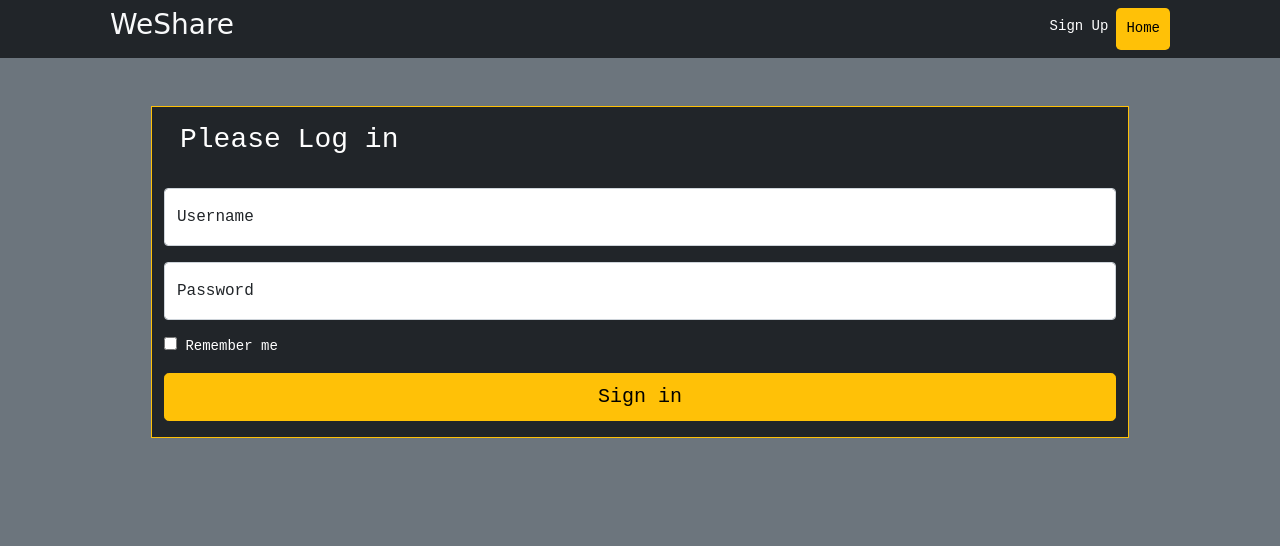
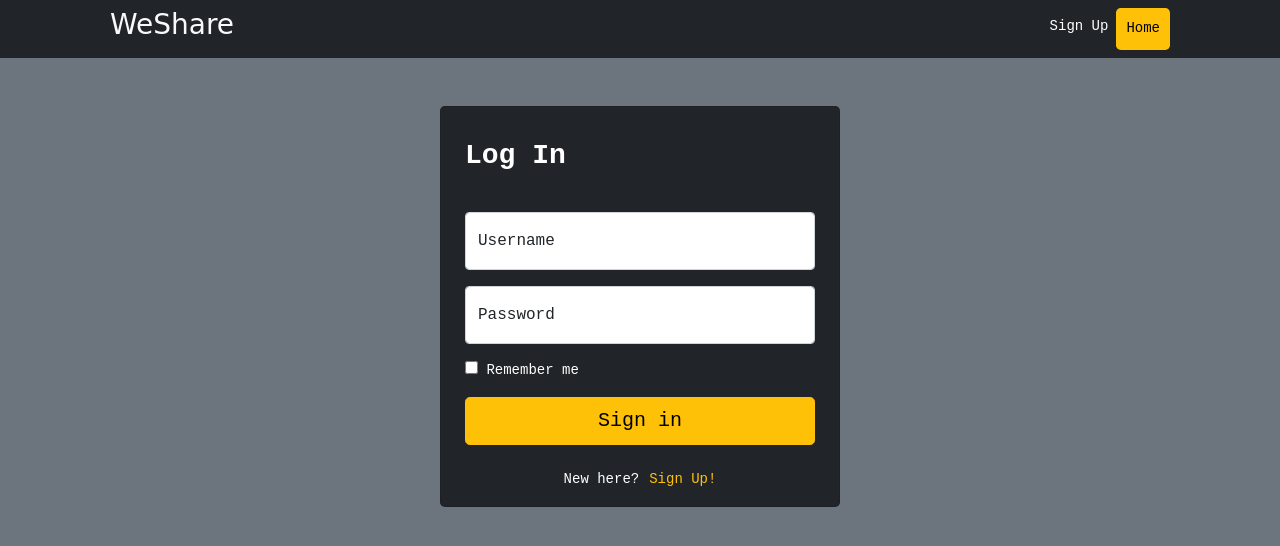
Before and after one commit to LebasoraJohnJefferson/WeShare, a Django app: page /login in a window 1280 px wide. Shown: the top 546 px of the page. Run offline with Django 4.2, Linux system fonts and the light colour scheme; some web fonts are replaced.

Commit message:
style: auth UI
I just added fixed card width and modified some sizing

```diff
--- a/templates/index.html
+++ b/templates/index.html
@@ -33,7 +33,7 @@
   {% endif %}
   </div>
 
-  <body class="row bg-secondary" id="article-text">
+  <body class="row bg-secondary" id="article-text" style="position: relative; overflow-x: hidden;">
     {% block content%} {% endblock %}
   </body>
 </html>
--- a/visitorHome/templates/visitorHome/auth/login.html
+++ b/visitorHome/templates/visitorHome/auth/login.html
@@ -3,25 +3,47 @@
 {% block content %}
   {% include 'includes/header.html' %}
 
-    <form class="w-75 m-auto mt-5 border border-warning bg-dark" method="POST" action="{% url 'Login' %}">
+  <form
+    class="card w-100 mx-4 p-4 pb-3 m-2 mx-auto mt-5 rounded-3 bg-dark"
+    method="POST"
+    action="{% url 'Login' %}"
+    style="max-width: 400px"
+  >
     {% csrf_token %}
-        <h1 class="h3 mb-3 fw-normal p-3">Please Log in</h1>
+    <h1 class="h3 mb-0 fw-bold pb-4 pt-2">Log In</h1>
 
     <div class="form-floating my-3">
-          <input name="username" type="text" class="form-control" id="floatingInput" placeholder="name@example.com">
+      <input
+        name="username"
+        type="text"
+        class="form-control"
+        id="floatingInput"
+        placeholder="name@example.com"
+      />
       <label for="floatingInput" class="text-dark fs-6">Username</label>
     </div>
     <div class="form-floating">
-          <input name="password" type="password" class="form-control" id="floatingPassword" placeholder="Password">
+      <input
+        name="password"
+        type="password"
+        class="form-control"
+        id="floatingPassword"
+        placeholder="Password"
+      />
       <label for="floatingPassword" class="text-dark fs-6">Password</label>
     </div>
 
     <div class="checkbox my-3">
-          <label>
-            <input type="checkbox" value="remember-me"> Remember me
-          </label>
+      <label> <input type="checkbox" value="remember-me" /> Remember me </label>
     </div>
-        <button class="w-100 btn btn-lg btn-warning mb-3" type="submit">Sign in</button>
+    <button class="w-100 btn btn-lg btn-warning" type="submit">
+      Sign in
+    </button>
+
+    <div class="w-100 mt-4 d-flex justify-content-center">
+      <span style="margin-right: 10px;">New here?</span>
+      <a href="/signup" class="text-decoration-none text-warning">Sign Up!</a>
+    </div>
   </form>
 
 
--- a/visitorHome/views.py
+++ b/visitorHome/views.py
@@ -14,6 +14,7 @@ header_links = [
     {'text':'Sign up','url':'Signup'},
     {'text':'Home','url':'visitor-home'},
 ]
+
 #header function to ignore links that not necessary
 def getLink(text):
     temp_list=[]
```
Also changed, not shown: visitorHome/templates/visitorHome/auth/signup.html (+21 -6 lines), media/images/profiles/Dead_3.png (deleted), media/images/profiles/Dead_3_FQp6FU6.png (deleted), media/images/profiles/Dead_3_i3x5H5o.png (deleted), media/images/profiles/Hypercolor_Gradient_1.jpg (added), media/images/profiles/knee.jpg (deleted), media/images/profiles/knee_C7Q0RGv.jpg (deleted), media/images/profiles/knee_q0Mlagc.jpg (deleted), media/images/profiles/mikasa_ball.jpg (deleted), media/images/profiles/pexels-karolina-grabowska-4194842.jpg (deleted), media/images/profiles/train.jpg (deleted). Lines whose indentation alone changed are shown as unchanged.
